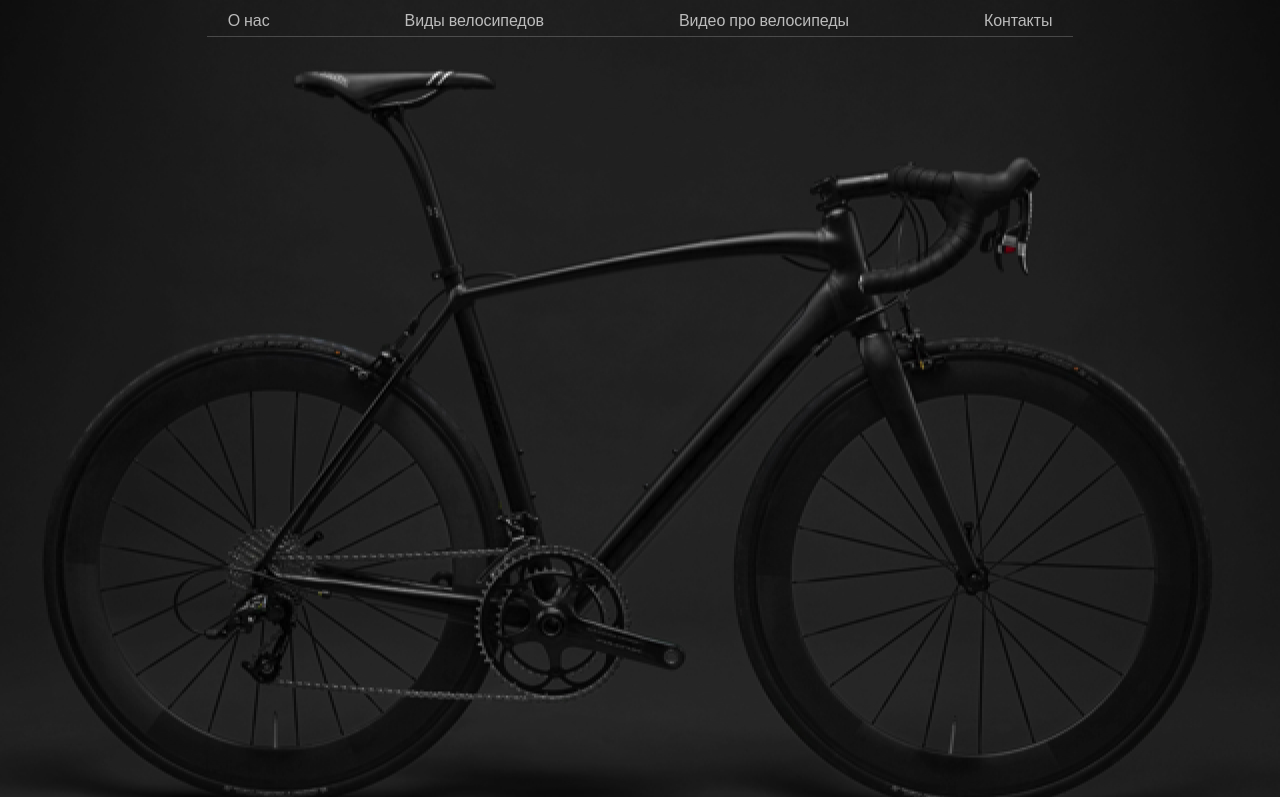
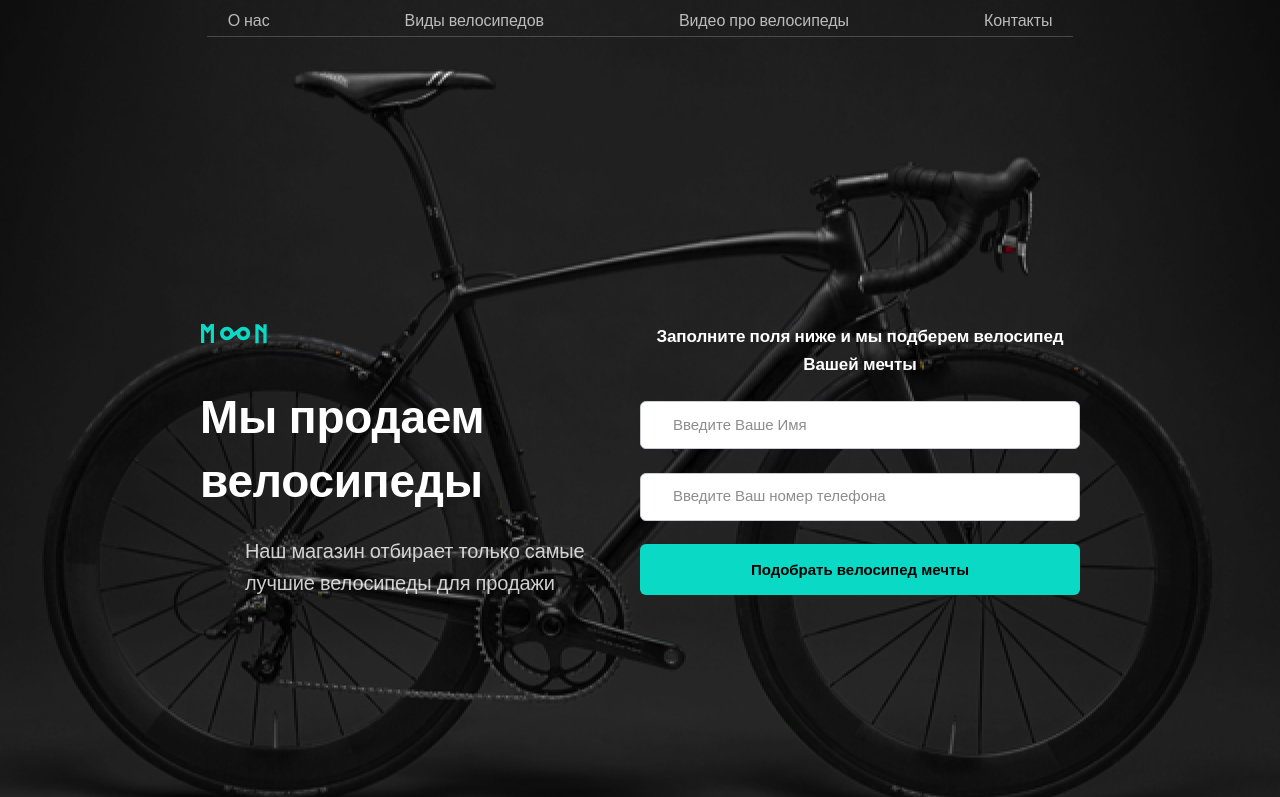
Before and after one commit to zonda1/Ilyin_devices, a website: page source/index.html in a window 1280 px wide. Shown: the top 797 px of the page. Drawn offline with nearby package versions, Linux system fonts and the light colour scheme; files that its build step writes are made by us from their sources.

Commit message:
добавляет мобильное меню и главный блок

```diff
--- a/source/index.html
+++ b/source/index.html
@@ -13,7 +13,6 @@
   <div class="wrapper">
     <main class="page">
       <header class="main-header">
-
         <div class="main-header__row">
           <div class="header-menu menu">
             <div class="menu__burger no-js">
@@ -38,9 +37,7 @@
               </ul>
             </nav>
           </div>
-
         </div>
-
       </header>
 
       <div class="main-screen">
@@ -65,9 +62,9 @@
           </div>
           <form action="" class="form">
             <h2 class="form__title">Заполните поля ниже и мы подберем велосипед Вашей мечты</h2>
-            <input type="text" placeholder="Введите Ваше Имя">
-            <input type="text" placeholder="Введите Ваш номер телефона">
-            <button type="submit">Подобрать велосипед мечты</button>
+            <input class="form__name" type="text" placeholder="Введите Ваше Имя">
+            <input class="form__tel" type="text" placeholder="Введите Ваш номер телефона">
+            <button class="button" type="submit">Подобрать велосипед мечты</button>
           </form>
         </div>
 
--- /dev/null
+++ b/source/sass/blocks/button.scss
@@ -0,0 +1,8 @@
+.button {
+  height: 51px;
+  background-color: $azure;
+  @include font-parametrs(600, 15px, 21px);
+  color: $black;
+  border: 0;
+  border-radius: 6px;
+}
--- a/source/sass/blocks/form.scss
+++ b/source/sass/blocks/form.scss
@@ -0,0 +1,51 @@
+.form {
+  flex: 1 0 50%;
+  text-align: center;
+  display: grid;
+  grid-template: 1/1/1/4;
+  row-gap: 20px;
+
+  @media (max-width:$tablet-max-width) {
+    padding: 0px 100px 0px;
+  }
+
+  @media (max-width:$mobile-max-width) {
+    padding: 0 16px 0;
+  }
+
+
+  &__title {
+    @include font-parametrs(600, 17px, 28px);
+    letter-spacing: -0.005em;
+    color: $white;
+    margin: 4px 0px 0px 0px;
+
+    @media (max-width:$tablet-max-width) {
+      font-size: 18px;
+      color: black;
+      margin: 4px 0px 10px 0px;
+    }
+  }
+
+  @media (max-width:$tablet-max-width) {
+    flex-basis: 100%;
+  }
+}
+
+.form__name,
+.form__tel {
+  height: 48px;
+  display: flex;
+  align-items: center;
+  background: $white;
+  border: 1px solid $grey-3;
+  box-sizing: border-box;
+  border-radius: 6px;
+
+  &::placeholder {
+    font-family: "Open Sans", "Arial", sans-serif;
+    @include font-parametrs(400, 15px, 24px);
+    @include rgba($dark-2, 0.5);
+    padding: 14px 0px 10px 30px;
+  }
+}
--- a/source/sass/blocks/intro.scss
+++ b/source/sass/blocks/intro.scss
@@ -1,12 +1,28 @@
 .intro {
+  flex: 1 0 50%;
   display: flex;
   flex-direction: column;
   flex-wrap: wrap;
+
+  @media (max-width:$tablet-max-width) {
+    flex-basis: 100%;
+    text-align: center;
+  }
 
   &__headtitle {
     @include font-parametrs(600, 46px, 64px);
     letter-spacing: -0.005em;
     margin: 30.7px 0px 24px 0px;
+    color: $white;
+
+    @media (max-width:$tablet-max-width) {
+      @include font-parametrs(600, 30px, 42px);
+      margin: 88.7px 0px 20px 0px;
+    }
+
+    @media (max-width:$mobile-max-width) {
+      margin: 74.7px 0px 20px 0px;
+    }
   }
 
   &__description {
@@ -14,10 +30,26 @@
     @include rgba ($white, 0.8);
     letter-spacing: -0.005em;
     margin: 0px 0px 0px 0px;
+    padding: 0px 45px 0px;
+
+    @media (max-width:$tablet-max-width) {
+      @include font-parametrs(300, 18px, 32px);
+      margin: 0px 0px 150px 0px;
+    }
+
+    @media (max-width:$mobile-max-width) {
+      margin: 0px 0px 160px 0px;
+    }
   }
 
   &__logo {
     order: -1;
+
+    @media (max-width:$tablet-max-width) {
+      position: absolute;
+      top: 0;
+      left: 0;
+    }
   }
 
   &__logo-pic {}
--- a/source/sass/blocks/main-content.scss
+++ b/source/sass/blocks/main-content.scss
@@ -1,9 +1,25 @@
 .main-content {
+  position: relative;
+  top: -507px;
+
+  @media (max-width:$tablet-max-width) {
+    top: -320px;
+  }
+
+  @media (max-width:$tablet-max-width) {
+    top: -380px;
+  }
 
   &__wrapper {
     max-width: 880px;
     margin: 0 auto;
     display: flex;
     flex-wrap: wrap;
+    justify-content: space-between;
+
+    @media (max-width:$tablet-max-width) {
+      max-width: 525px;
+      justify-content: center;
+    }
   }
 }
--- a/source/sass/blocks/main-screen.scss
+++ b/source/sass/blocks/main-screen.scss
@@ -1,20 +1,20 @@
 .main-screen {
-  flex: 1 0 100%;
+  flex: 1 0 825px;
   position: relative;
 
   &__bg {
     position: absolute;
     width: 100%;
-    height: 825px;
+    height: 100%;
     top: 0;
     left: 0;
+  }
 
-    @media (max-width:$tablet-max-width) {
-      height: 340px;
-    }
+  @media (max-width:$tablet-max-width) {
+    flex-basis: 340px;
+  }
 
-    @media (max-width:$mobile-max-width) {
-      height: 390px;
-    }
+  @media (max-width:$mobile-max-width) {
+    flex-basis: 390px;
   }
 }
--- a/source/sass/global/variables.scss
+++ b/source/sass/global/variables.scss
@@ -7,6 +7,8 @@ $dark-2: #1C1C1C;
 $dark-3: #48494D;
 $grey: #F6F6F6;
 $grey-2: #141517;
+$grey-3: #C9CCD4;
+
 
 $azure:#0AD9C6;
 
--- a/source/sass/style.scss
+++ b/source/sass/style.scss
@@ -13,3 +13,4 @@
 @import "blocks/main-content";
 @import "blocks/intro";
 @import "blocks/form";
+@import "blocks/button";
```
